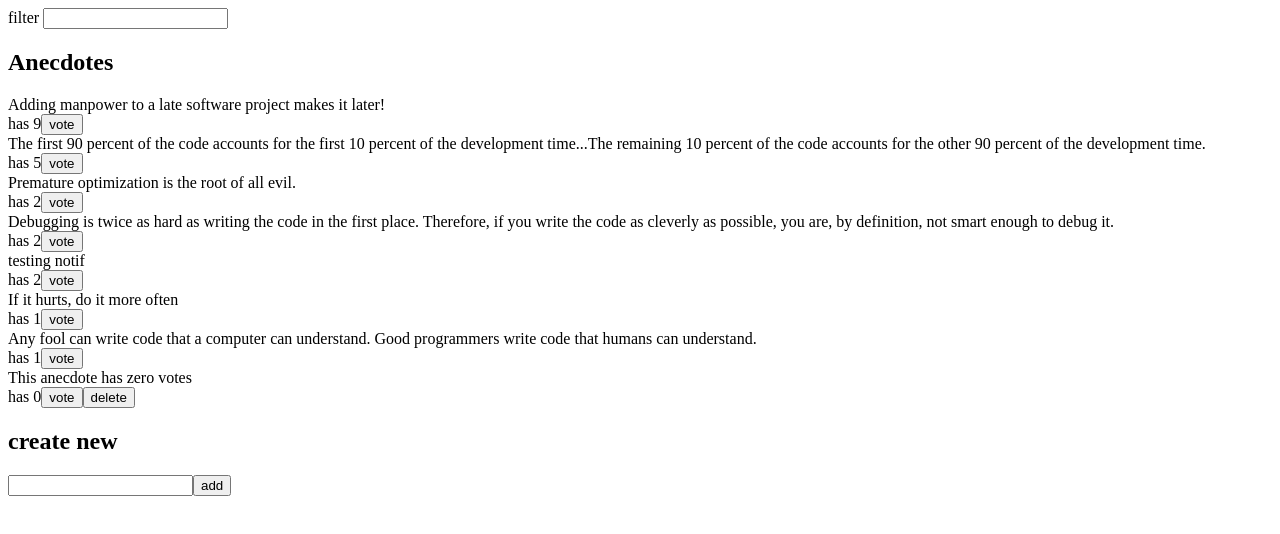
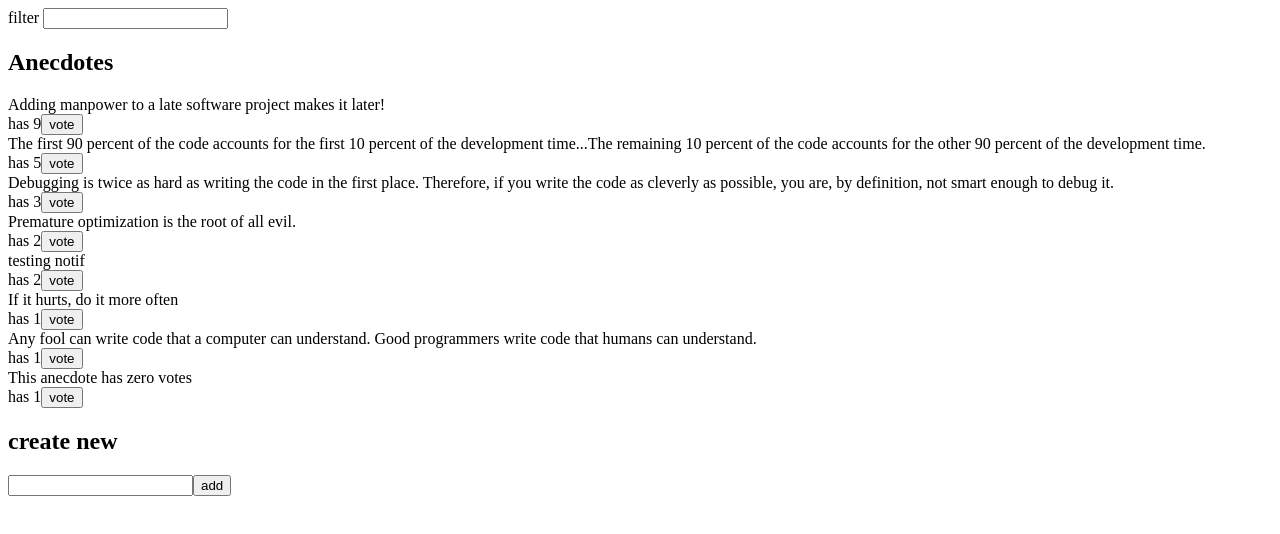
Before and after one commit to Artt4/Fullstack_Course_Open, a React (Vite) app in the folder part6/zustand-anecdotes/: page / in a window 1280 px wide. Shown: the top 534 px of the page. Built offline with nearby package versions, Linux system fonts and the light colour scheme; data requests are answered from the project's data file.

Commit message:
Solution to 6.13 Anecdotes, step12. And moved sorting to store.js

```diff
--- a/part6/zustand-anecdotes/db.json
+++ b/part6/zustand-anecdotes/db.json
@@ -28,7 +28,7 @@
     {
       "content": "Debugging is twice as hard as writing the code in the first place. Therefore, if you write the code as cleverly as possible, you are, by definition, not smart enough to debug it.",
       "id": "98312",
-      "votes": 2
+      "votes": 3
     },
     {
       "content": "testing notif",
@@ -37,7 +37,7 @@
     },
     {
       "content": "This anecdote has zero votes",
-      "votes": 0,
+      "votes": 1,
       "id": "i__cLFkpTmg"
     }
   ],
--- a/part6/zustand-anecdotes/src/components/AnecdoteList.jsx
+++ b/part6/zustand-anecdotes/src/components/AnecdoteList.jsx
@@ -7,7 +7,7 @@ const AnecdoteList = () => {
   const anecdotes = useAnecdotes()
   const notify = useNotificationAction()
 
-  const sortedAnecdotes = anecdotes.toSorted((a, b) => b.votes - a.votes)
+  //const sortedAnecdotes = anecdotes.toSorted((a, b) => b.votes - a.votes)
 
   const vote = anecdote => {
     likesCounter(anecdote.id)
@@ -21,7 +21,7 @@ const AnecdoteList = () => {
 
   return (
     <div>
-      {sortedAnecdotes.map(anecdote => (
+      {anecdotes.map(anecdote => (
         <div key={anecdote.id}>
           <div>{anecdote.content}</div>
           <div>
--- a/part6/zustand-anecdotes/src/store.js
+++ b/part6/zustand-anecdotes/src/store.js
@@ -38,11 +38,11 @@ export const useAnecdotes = () => {
   const anecdotes = useAnecdoteStore((state) => state.anecdotes)
   const filter = useAnecdoteStore((state) => state.filter)
   if (filter != '') {
-    return anecdotes.filter(a =>
-        a.content.toLowerCase().includes(filter.toLowerCase())
-      )
+    return anecdotes
+      .filter(a => a.content.toLowerCase().includes(filter.toLowerCase()))
+      .toSorted((a, b) => b.votes - a.votes)
   }
-  return anecdotes
+  return anecdotes.toSorted((a, b) => b.votes - a.votes)
 }
 export const useAnecdoteActions = () => useAnecdoteStore((state) => state.actions)
 
```
Also changed, not shown: 1 other file (tests, documents, lock files or other folders).
